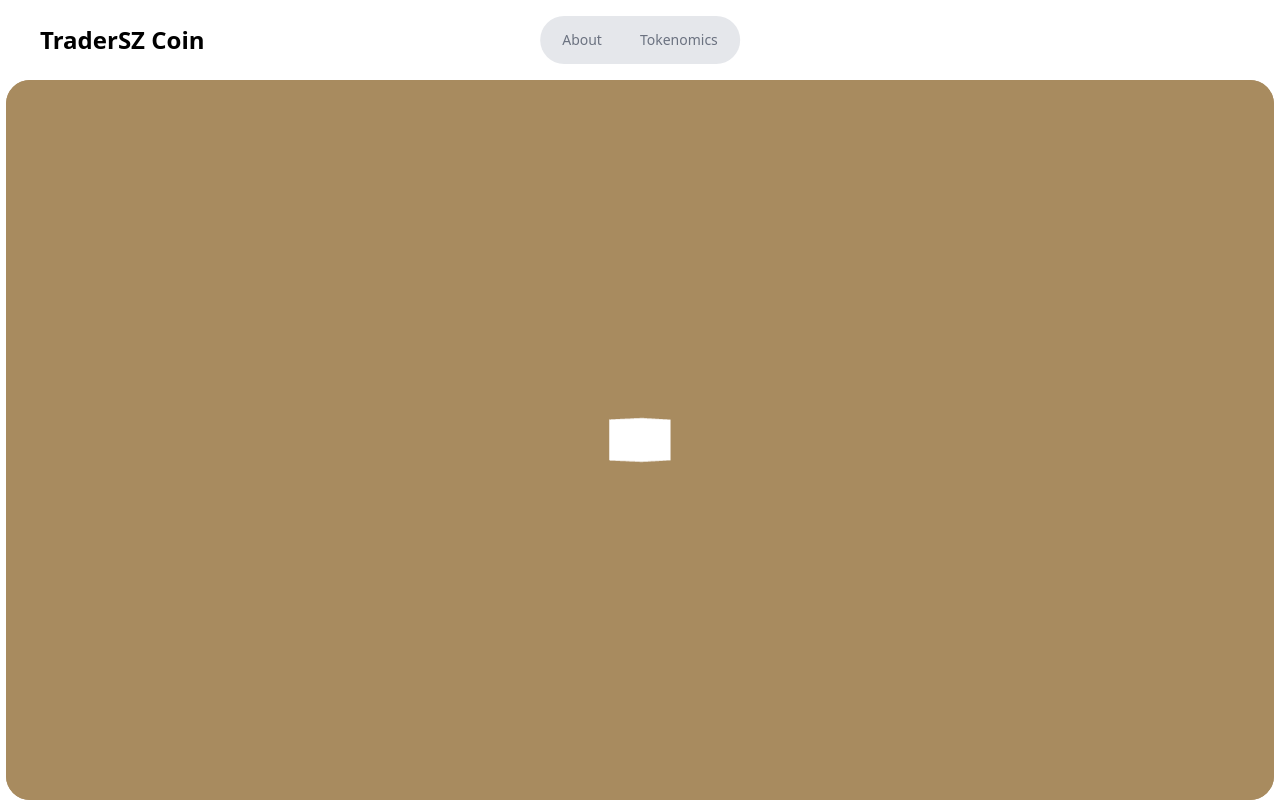
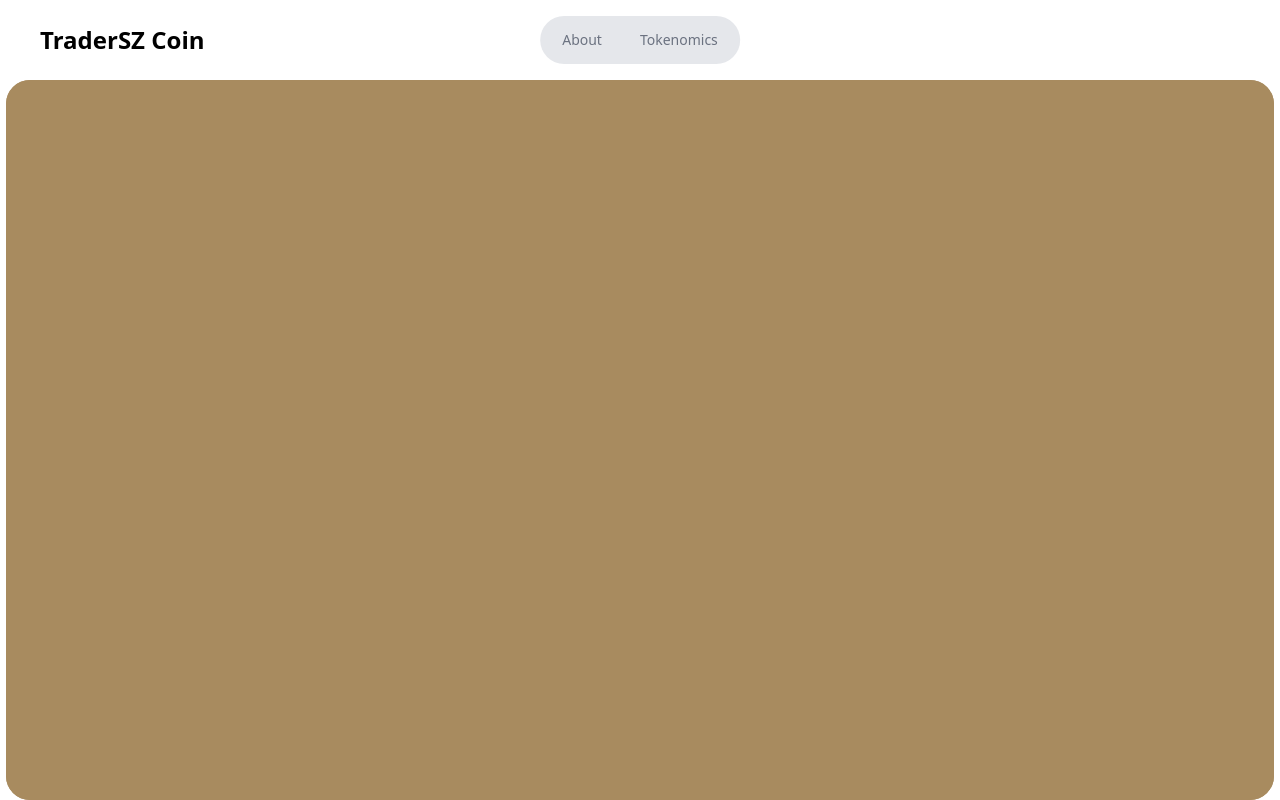
Before and after one commit to adn0n/sz-website, an Astro site: page / in a window 1280 px wide. Built offline with nearby package versions, Linux system fonts and the light colour scheme; Astro itself is replaced by a stand-in of ours; no server answers.

Commit message:
removed fallback cube

```diff
--- a/src/components/Hero.astro
+++ b/src/components/Hero.astro
@@ -77,18 +77,18 @@
 
     camera.position.z = 10;
 
-    // Cube fallback
-    const geometry = new THREE.BoxGeometry();
-    const material = new THREE.MeshBasicMaterial({ color: 0xffffff });
-    const cube = new THREE.Mesh(geometry, material);
-    scene.add(cube);
+    let model: THREE.Group | null = null;
 
-    function animateCube() {
-        requestAnimationFrame(animateCube);
-        cube.rotation.y += 0.008;
+    function animate() {
+        requestAnimationFrame(animate);
+
+        if (model) {
+            model.rotation.y += 0.005;
+        }
+
         renderer.render(scene, camera);
     }
-    animateCube();
+    animate();
 
     // Load model
     console.log('Starting to load model...');
@@ -97,8 +97,7 @@
         '/models/scene.gltf',
         (gltf) => {
             console.log('Model loaded successfully');
-            const model = gltf.scene;
-            scene.remove(cube);
+            model = gltf.scene;
 
             model.traverse((child) => {
                 if ((child as THREE.Mesh).isMesh && (child as THREE.Mesh).material) {
@@ -120,13 +119,6 @@
             scene.add(model);
 
             camera.position.set(0, 0, 15);
-
-            function animate() {
-                requestAnimationFrame(animate);
-                model.rotation.y += 0.012;
-                renderer.render(scene, camera);
-            }
-            animate();
 
             setTimeout(() => {
                 document.getElementById('preloader')?.classList.add('opacity-0', 'pointer-events-none');
--- a/src/layouts/Layout.astro
+++ b/src/layouts/Layout.astro
@@ -5,7 +5,7 @@
 		<meta name="viewport" content="width=device-width" />
 		<link rel="icon" type="image/svg+xml" href="/favicon.svg" />
 		<meta name="generator" content={Astro.generator} />
-		<title>Astro Basics</title>
+		<title>TraderSZ Coin</title>
 		<link rel="stylesheet" href="https://cdn.jsdelivr.net/npm/@mdi/font@latest/css/materialdesignicons.min.css">
 	</head>
 	<body>
```
